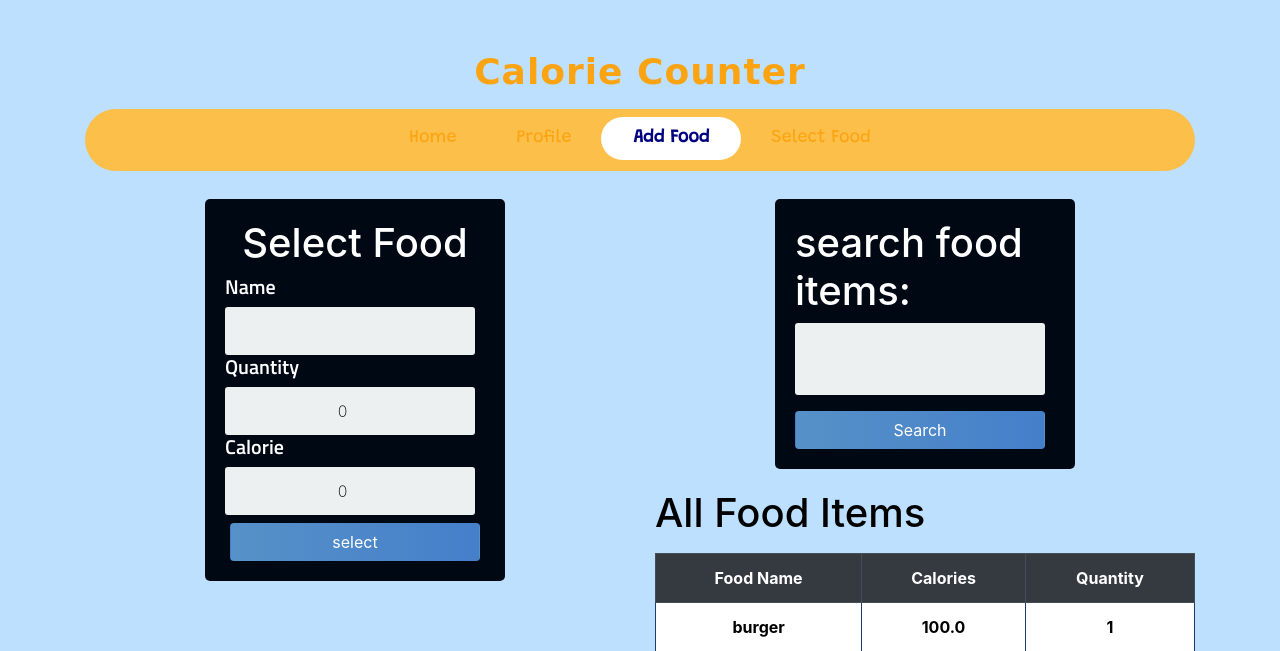
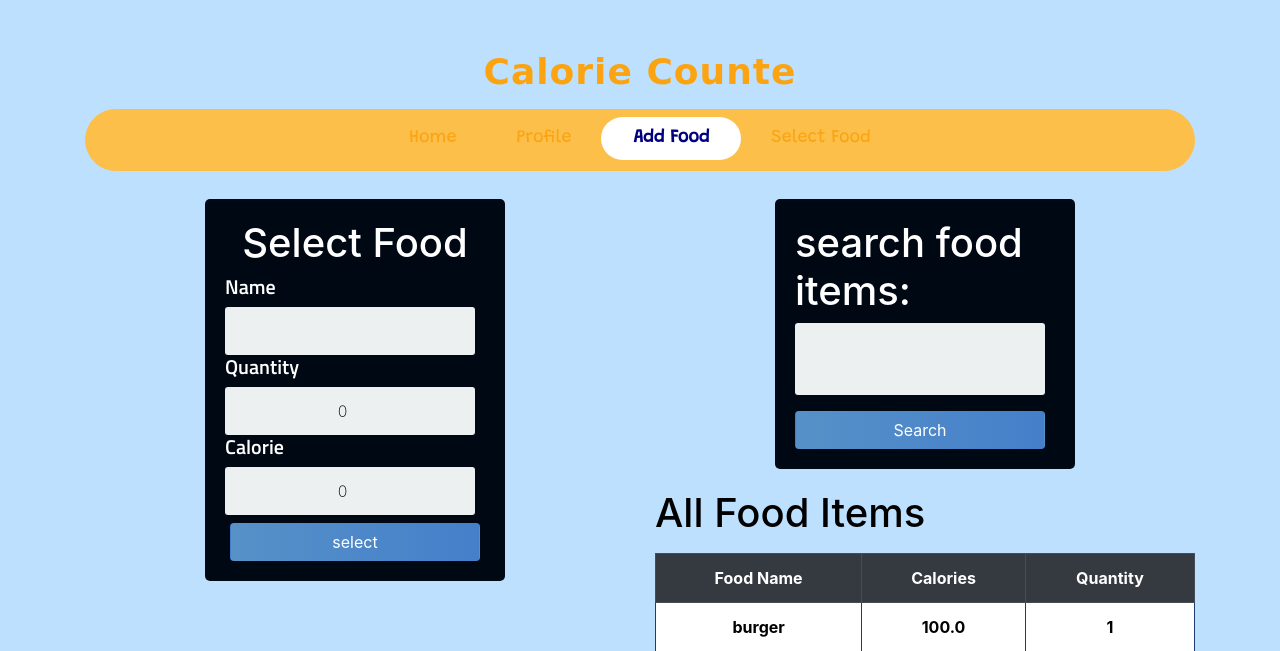
Before and after one commit to Mohannci/calorie_counter_app, a Django app: page /add_food/ in a window 1280 px wide. Shown: the top 651 px of the page. Run offline with Django 3.2, Linux system fonts and the light colour scheme; a user stored in the database is signed in; data comes from the database, SQL or seed files in the repository; some libraries are stand-ins or nearby versions.

Commit message:
New Update
New Update in title

```diff
--- a/templates/base.html
+++ b/templates/base.html
@@ -13,7 +13,7 @@
 
 </head>
 <body style="background-color: #bde0fe;">
-  <a href={% url "home" %}><h1 class="text-center" style="font-family: Brush Script MT, cursive; font-size: 36px; font-weight: bold; color: #fca311; letter-spacing: 1px;">Calorie Counter</h1></a>
+  <a href={% url "home" %}><h1 class="text-center" style="font-family: Brush Script MT, cursive; font-size: 36px; font-weight: bold; color: #fca311; letter-spacing: 1px;">Calorie Counte</h1></a>
 
 <nav id="navbar-primary" class="navbar navbar-expand-lg navbar-default active" role="navigation">
 
```
